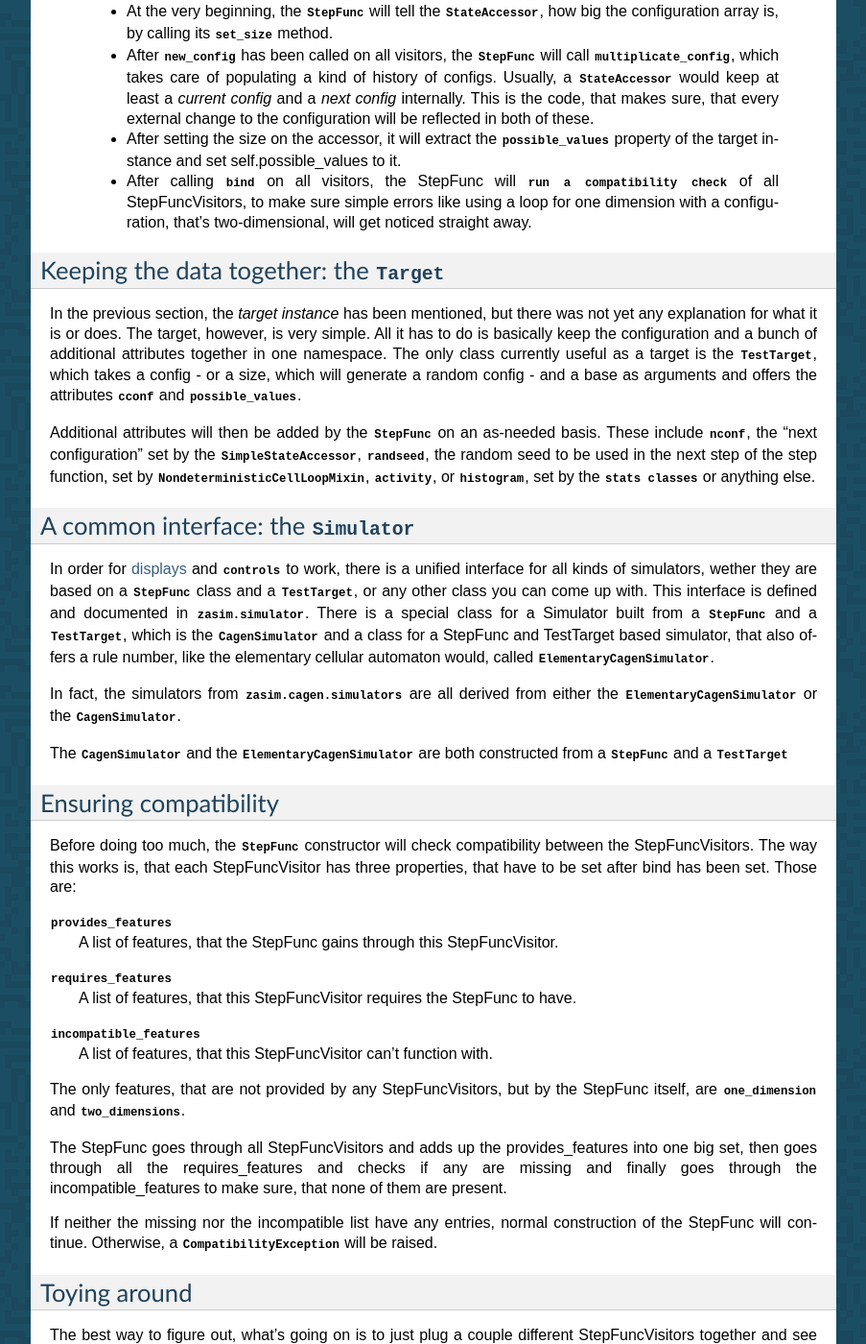
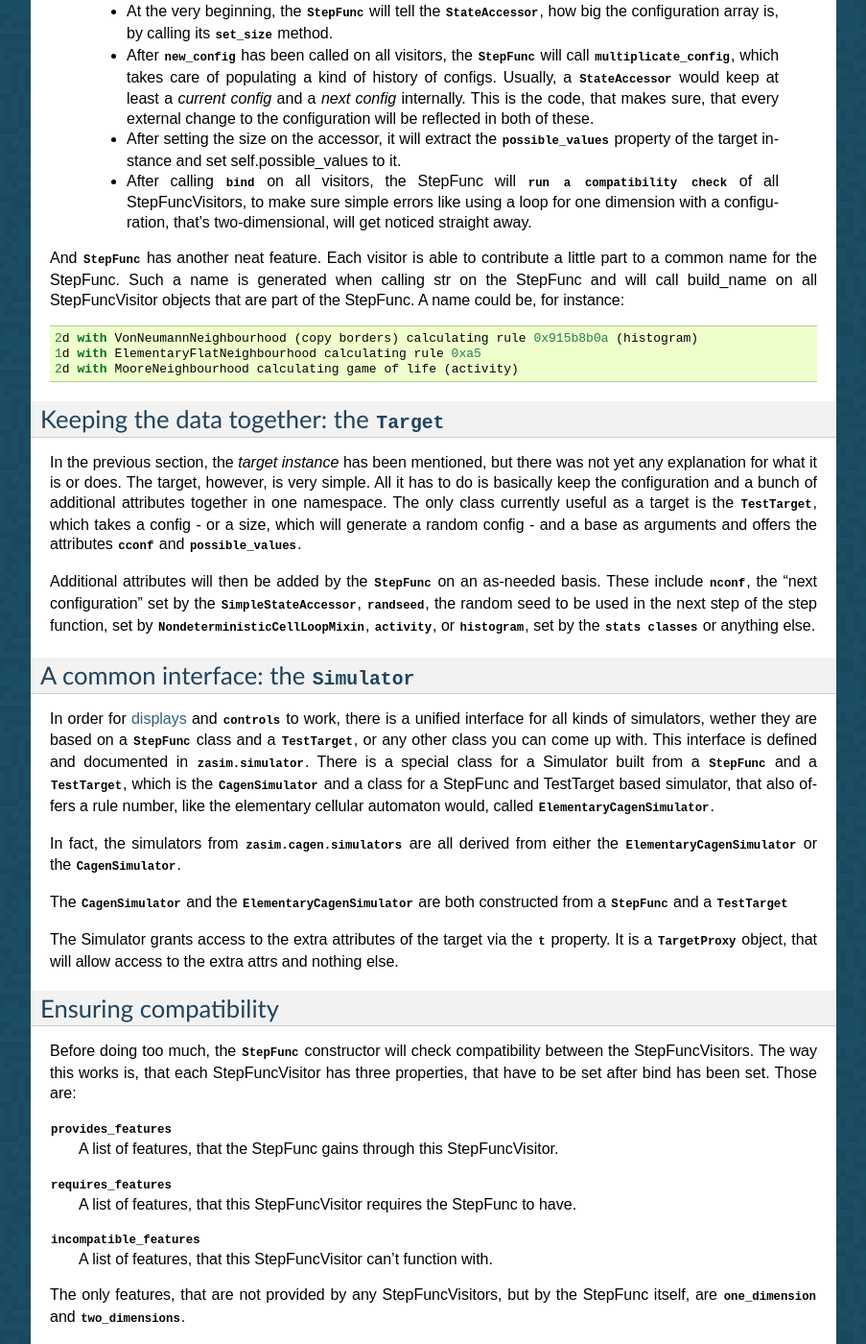
Before and after one commit to timo/zasim, a Sphinx documentation site: the page built from docs/tutorial/custom_stepfunc.rst, in a window 1280 px wide and 1400 px high, scrolled down 1850 px. Shown: the whole window at 96% size, without its empty margins (198-1101 px from the left). Built offline with Sphinx 7.4.7, drawn with Linux system fonts in a browser that asks for light colours; formulas are drawn with MathJax 3.

Commit message:
describe simulator.t and str(StepFunc)

```diff
--- a/docs/tutorial/custom_stepfunc.rst
+++ b/docs/tutorial/custom_stepfunc.rst
@@ -149,6 +149,15 @@ There are other actions, that happen, which don't fit this pattern:
    dimension with a configuration, that's two-dimensional, will get
    noticed straight away.
 
+And `StepFunc` has another neat feature. Each visitor is able to contribute a
+little part to a common name for the StepFunc. Such a name is generated when
+calling str on the StepFunc and will call build_name on all StepFuncVisitor
+objects that are part of the StepFunc. A name could be, for instance::
+
+    2d with VonNeumannNeighbourhood (copy borders) calculating rule 0x915b8b0a (histogram)
+    1d with ElementaryFlatNeighbourhood calculating rule 0xa5
+    2d with MooreNeighbourhood calculating game of life (activity)
+
 
 Keeping the data together: the `Target`
 ---------------------------------------
@@ -188,6 +197,9 @@ either the `ElementaryCagenSimulator` or the `CagenSimulator`.
 The `CagenSimulator` and the `ElementaryCagenSimulator` are both constructed
 from a `StepFunc` and a `TestTarget`
 
+The Simulator grants access to the extra attributes of the target via the `t`
+property. It is a `~zasim.simulator.TargetProxy` object, that will allow
+access to the extra attrs and nothing else.
 
 Ensuring compatibility
 ----------------------
```
